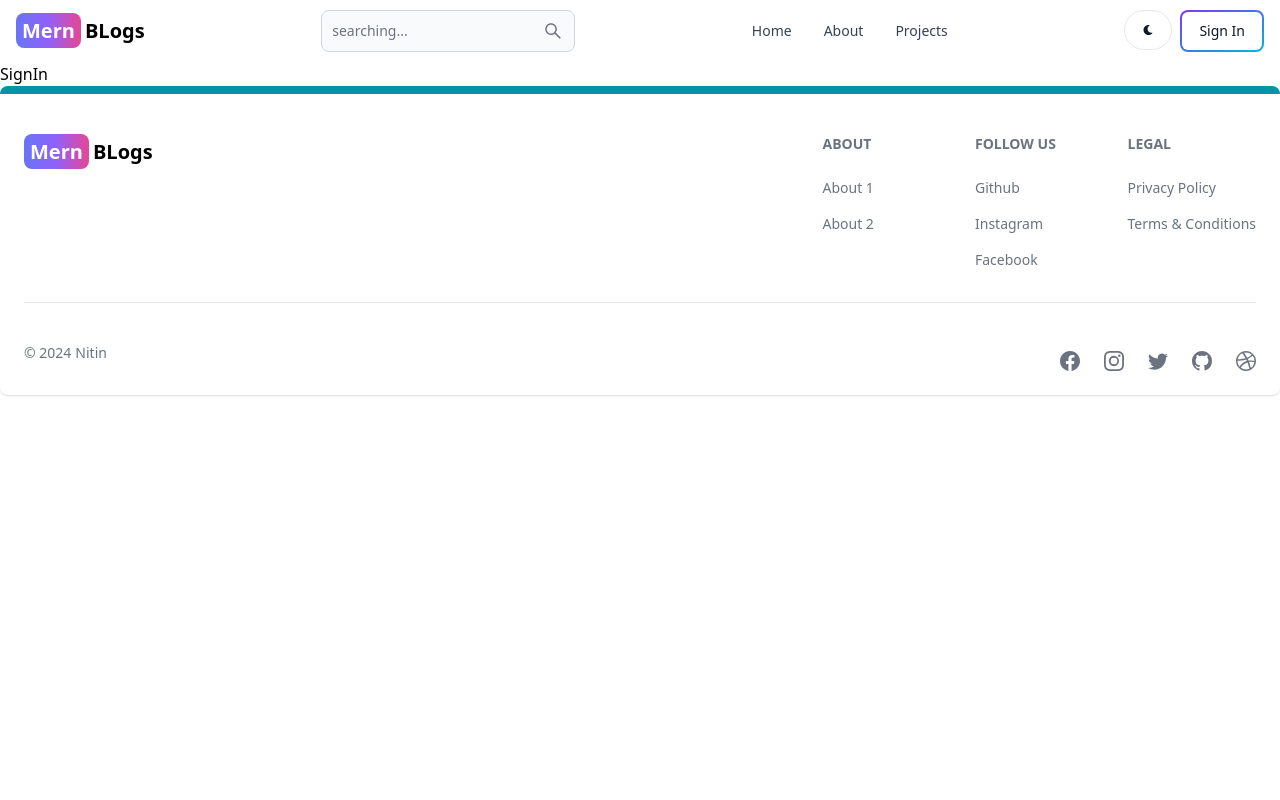
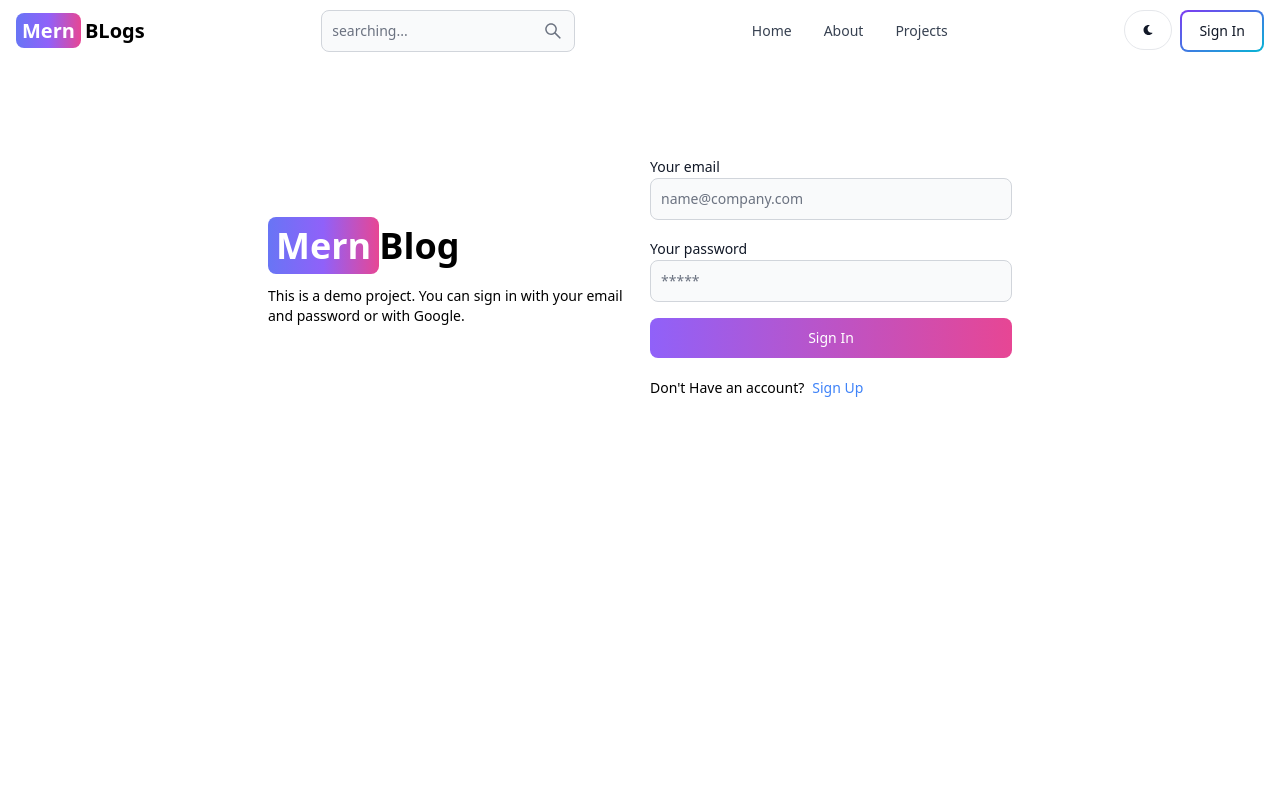
Before and after one commit to nitindahiya-dev/mern-blog, a React (Vite) app in the folder client/: page /sign-in in a window 1280 px wide. Shown: the top 800 px of the page. Built offline with nearby package versions, Linux system fonts and the light colour scheme.

Commit message:
create sign in  UI

```diff
--- a/client/src/pages/SignIn.jsx
+++ b/client/src/pages/SignIn.jsx
@@ -1,7 +1,110 @@
-
+import { Alert, Button, Label, Spinner, TextInput } from 'flowbite-react';
+import { useState } from 'react';
+import { Link, useNavigate } from 'react-router-dom';
+// import OAuth from '../components/OAuth';
 
 export default function SignIn() {
+  const [formData, setFormData] = useState({});
+  const [errorMessage, setErrorMessage] = useState(null);
+  const [loading, setLoading] = useState(false);
+  const navigate = useNavigate();
+  const handleChange = (e) => {
+    setFormData({ ...formData, [e.target.id]: e.target.value.trim() });
+  };
+  const handleSubmit = async (e) => {
+    e.preventDefault();
+    if (!formData.email || !formData.password) {
+      return setErrorMessage('Please fill out all fields.');
+    }
+    try {
+      setLoading(true);
+      setErrorMessage(null);
+      const res = await fetch('/api/auth/signin', {
+        method: 'POST',
+        headers: { 'Content-Type': 'application/json' },
+        body: JSON.stringify(formData),
+      });
+      const data = await res.json();
+      if (data.success === false) {
+        return setErrorMessage(data.message);
+      }
+      setLoading(false);
+      if(res.ok) {
+        navigate('/');
+      }
+    } catch (error) {
+      setErrorMessage(error.message);
+      console.log(error.message);
+      setLoading(false);
+    }
+  };
   return (
-    <div>SignIn</div>
-  )
+    <div className='min-h-screen mt-20'>
+      <div className='flex p-3 max-w-3xl mx-auto flex-col md:flex-row md:items-center gap-5'>
+        {/* left */}
+        <div className='flex-1'>
+          <Link to='/' className='font-bold dark:text-white text-4xl'>
+            <span className='px-2 py-1 bg-gradient-to-r from-indigo-500 via-purple-500 to-pink-500 rounded-lg text-white'>
+              Mern
+            </span>
+            Blog
+          </Link>
+          <p className='text-sm mt-5'>
+            This is a demo project. You can sign in with your email and password
+            or with Google.
+          </p>
+        </div>
+        {/* right */}
+
+        <div className='flex-1'>
+          <form className='flex flex-col gap-4' onSubmit={handleSubmit}>
+            <div>
+              <Label value='Your email' />
+              <TextInput
+                type='email'
+                placeholder='name@company.com'
+                id='email'
+                onChange={handleChange}
+              />
+            </div>
+            <div>
+              <Label value='Your password' />
+              <TextInput
+                type='password'
+                placeholder='*****'
+                id='password'
+                onChange={handleChange}
+              />
+            </div>
+            <Button
+              gradientDuoTone='purpleToPink'
+              type='submit'
+              disabled={loading}
+            >
+              {loading ? (
+                <>
+                  <Spinner size='sm' />
+                  <span className='pl-3'>Loading...</span>
+                </>
+              ) : (
+                'Sign In'
+              )}
+            </Button>
+            {/* <OAuth /> */}
+          </form>
+          <div className='flex gap-2 text-sm mt-5'>
+            <span>{"Don't Have an account?"}</span>
+            <Link to='/sign-up' className='text-blue-500'>
+              Sign Up
+            </Link>
+          </div>
+          {errorMessage && (
+            <Alert className='mt-5' color='failure'>
+              {errorMessage}
+            </Alert>
+          )}
+        </div>
+      </div>
+    </div>
+  );
 }
--- a/client/src/pages/SignUp.jsx
+++ b/client/src/pages/SignUp.jsx
@@ -80,7 +80,7 @@
               <Label value='Your password' />
               <TextInput
                 type='password'
-                placeholder='Password'
+                placeholder='*****'
                 id='password'
                 onChange={handleChange}
               />
```
